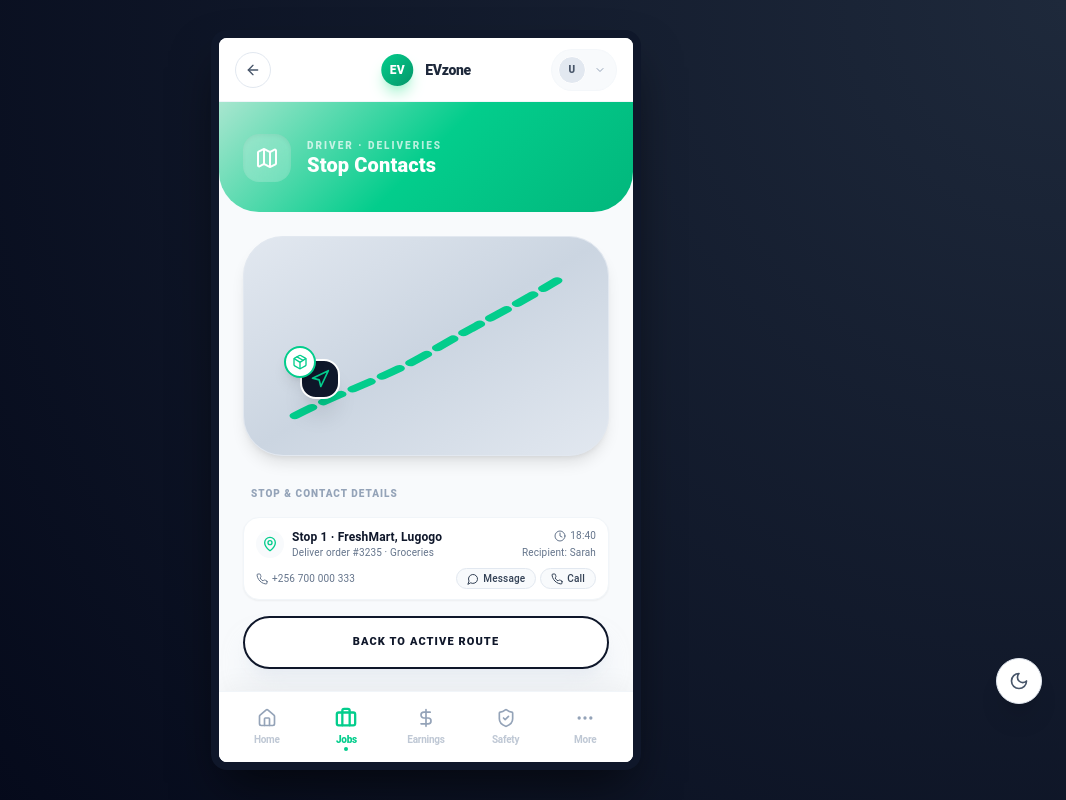
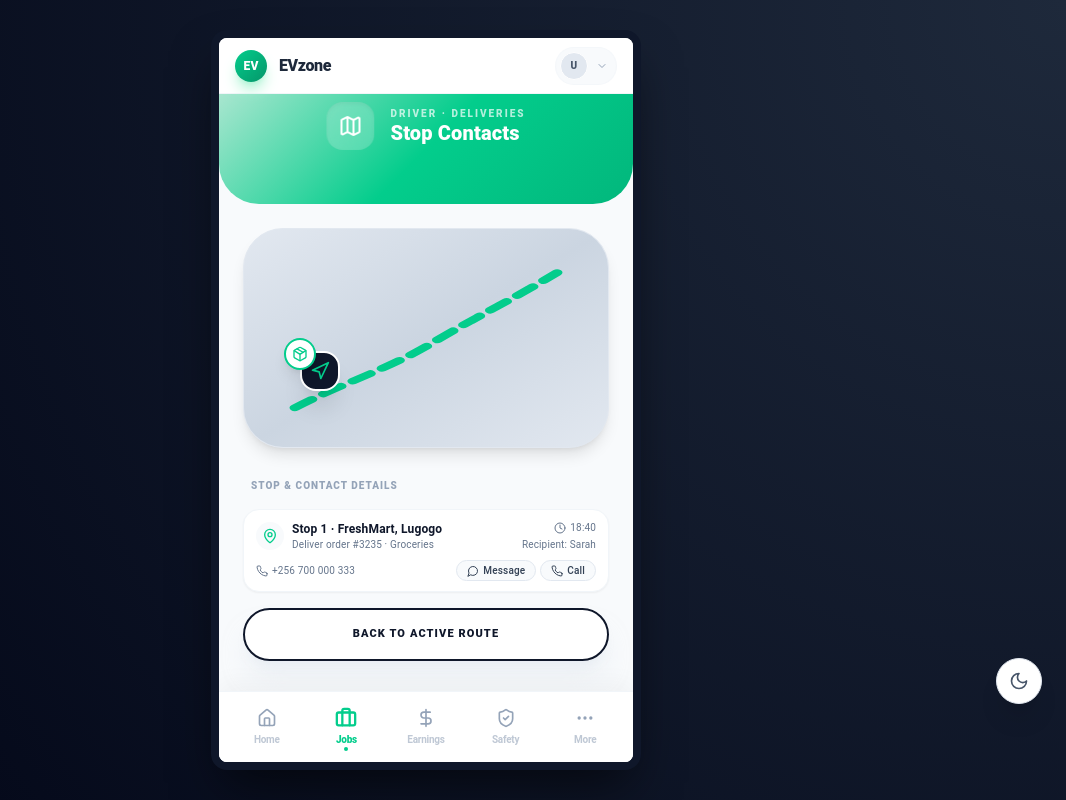
Before and after one commit to Joshua-Tihabwangye/Driver-s-app, a React (Vite) app: page /driver/delivery/route/1/stop/1/contact in a window 1280 px wide. Shown: the whole page, without its empty margins (214-1280 px from the left). Built offline with nearby package versions, Linux system fonts and the light colour scheme.

Commit message:
Updated the layout of driver-s-app header

```diff
--- a/src/components/MobileShell.tsx
+++ b/src/components/MobileShell.tsx
@@ -1,7 +1,6 @@
 import React, { useState, useEffect } from "react";
 import { useLocation, useNavigate } from "react-router-dom";
 import {
-  ArrowLeft,
   Home,
   Briefcase,
   DollarSign,
@@ -96,15 +95,6 @@ export default function MobileShell({ children }: MobileShellProps) {
     navigate("/landing");
   };
 
-  const handleGoBack = () => {
-    if (window.history.length > 1) {
-      navigate(-1);
-      return;
-    }
-
-    navigate("/driver/dashboard/online");
-  };
-
   return (
     <div className="fixed inset-0 w-full h-full flex items-center justify-center bg-[#020617]"
          style={{ backgroundImage: "radial-gradient(circle at top right, #1E293B 0, #020617 100%)" }}>
@@ -116,27 +106,18 @@ export default function MobileShell({ children }: MobileShellProps) {
                       md:w-[430px] md:h-[calc(100%-60px)] md:max-h-[900px] border-[8px] border-slate-900">
 
         {/* Global Header */}
-        <div className="relative h-16 flex items-center px-4 bg-white border-b border-slate-100 z-[3000]">
-          <button
-            type="button"
-            onClick={handleGoBack}
-            aria-label="Go back"
-            className="h-9 w-9 flex items-center justify-center rounded-full border border-slate-200 text-slate-600 hover:bg-slate-50 transition-colors"
-          >
-            <ArrowLeft className="h-4 w-4" />
-          </button>
-
-          <div className="absolute left-1/2 -translate-x-1/2 flex items-center space-x-3">
+        <div className="h-14 flex items-center justify-between px-4 bg-white border-b border-slate-100 z-[3000]">
+          <div className="flex items-center space-x-3">
              <div className="w-8 h-8 rounded-full bg-gradient-to-br from-[#03cd8c] to-emerald-600 flex items-center justify-center text-white text-xs font-black shadow-lg shadow-emerald-200">
                 EV
              </div>
-             <span className="text-sm font-black text-slate-800 tracking-tight">EVzone</span>
+             <span className="text-base font-black text-slate-800 tracking-tight">EVzone</span>
           </div>
 
-          <div className="relative ml-auto">
+          <div className="relative">
             <button
               onClick={() => setIsMenuOpen(!isMenuOpen)}
-              className="flex items-center space-x-2 bg-slate-50 hover:bg-slate-100 transition-colors py-1.5 pl-1.5 pr-2.5 rounded-full border border-slate-100/50"
+              className="flex items-center space-x-2 bg-slate-50 hover:bg-slate-100 transition-colors py-1 pl-1 pr-2 rounded-full border border-slate-100/50"
             >
               <div className="w-7 h-7 rounded-full bg-slate-200 flex items-center justify-center text-[10px] font-black text-slate-600 border border-white">
                 {user?.initials || "U"}
--- a/src/index.css
+++ b/src/index.css
@@ -75,7 +75,7 @@ body {
   transition: background-color 0.3s ease, color 0.3s ease;
 }
 
-.app-root header[class*="justify-between"][class*="px-6"][class*="pt-8"][class*="pb-6"] > .flex.items-center.space-x-3 {
+.app-root header[class*="justify-between"][class*="px-6"][class*="pt-8"][class*="pb-6"] > :is(.flex.items-center.space-x-3, .flex.items-center.space-x-4) {
   position: absolute;
   left: 50%;
   transform: translateX(-50%);
--- a/src/screens/D65.tsx
+++ b/src/screens/D65.tsx
@@ -1,5 +1,6 @@
 import React, { useState } from "react";
 import {
+    ChevronLeft,
     MapPin,
   Users,
   Phone,
```
Also changed, not shown: 5 other files (tests, documents, lock files or other folders).
